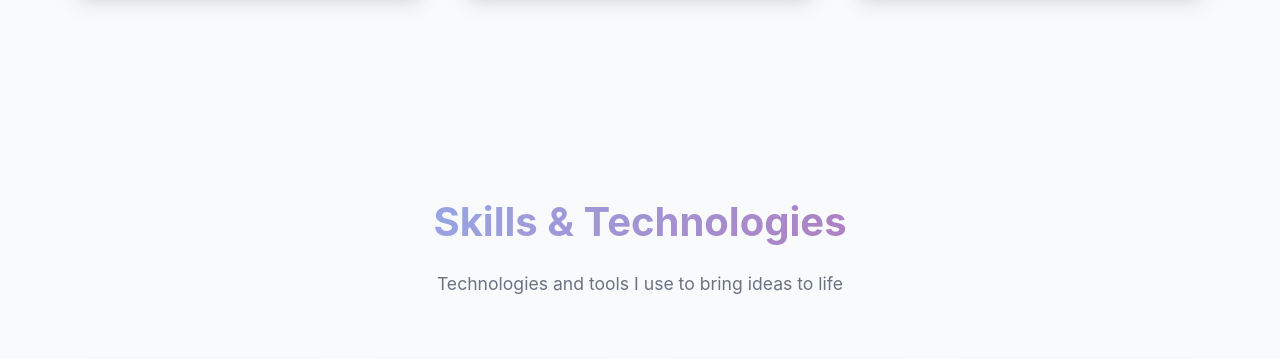
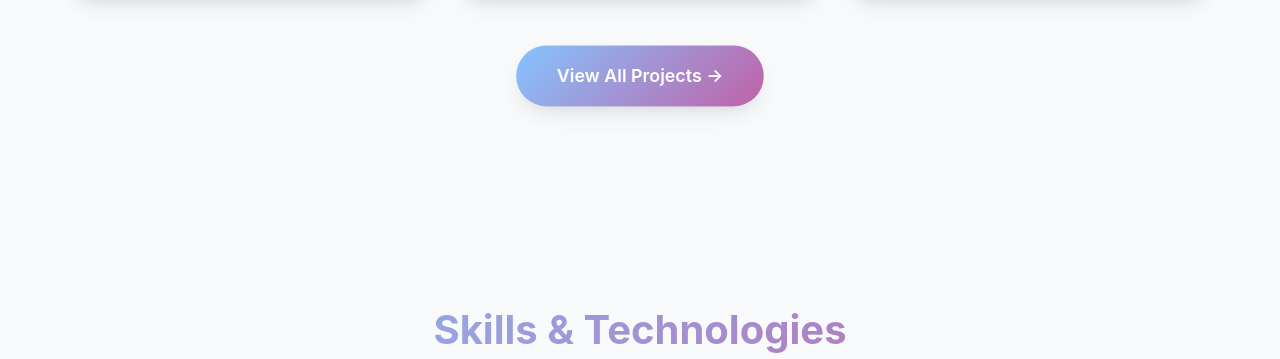
Before and after one commit to shihlei/my-website, a website: page index.html in a window 1280 px wide. Shown: the part 2164-2523 px from the top of the page. Drawn offline with Linux system fonts and the light colour scheme.

Commit message:
add all projects button

```diff
--- a/index.html
+++ b/index.html
@@ -181,6 +181,11 @@
                     </div>
                 </div>
             </div>
+
+            <!-- Add this new section for the centered button -->
+            <div class="projects-cta animate-on-scroll">
+                <a href="https://github.com/shihlei" class="btn btn-primary">View All Projects →</a>
+            </div>
         </div>
     </section>
 
--- a/src/style.css
+++ b/src/style.css
@@ -568,6 +568,18 @@ nav {
     transform: translateX(5px);
 }
 
+.projects-cta {
+    display: flex;
+    justify-content: center;
+    margin-top: 3rem;
+    animation-delay: 0.4s;
+}
+
+.projects-cta .btn {
+    font-size: 1.1rem;
+    padding: 1rem 2.5rem;
+}
+
 /* About Section */
 .about {
     padding: 6rem 0;
```
